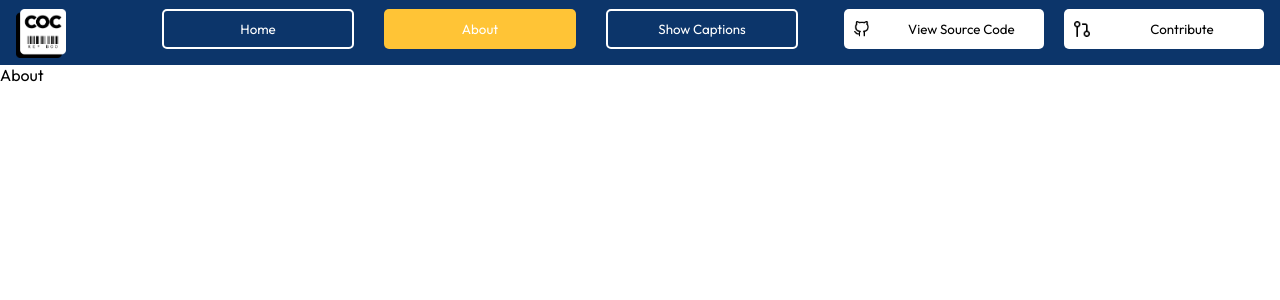
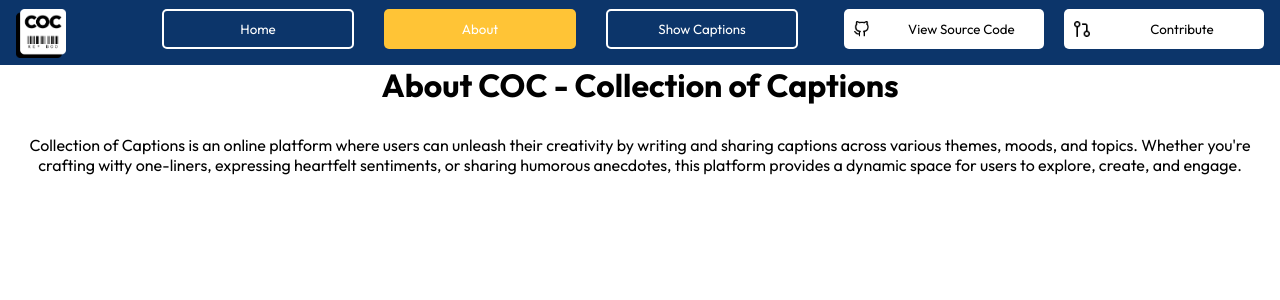
Before and after one commit to kalviumcommunity/S51_COC, a React (Vite) app in the folder client/frontend/: page / in a window 1280 px wide. Both pictures are taken after a click on the button "About". Shown: the top 300 px of the page. Built offline with nearby package versions, Linux system fonts and the light colour scheme.

Commit message:
UI Change

```diff
--- a/client/frontend/src/components/About.jsx
+++ b/client/frontend/src/components/About.jsx
@@ -3,7 +3,10 @@ import React from "react";
 function About(){
     return(
         <>
-        About
+        <div className="main-area-content-text">
+            <h1>About COC - Collection of Captions</h1>
+            <p>Collection of Captions is an online platform where users can unleash their creativity by writing and sharing captions across various themes, moods, and topics. Whether you're crafting witty one-liners, expressing heartfelt sentiments, or sharing humorous anecdotes, this platform provides a dynamic space for users to explore, create, and engage.</p>
+        </div>
         </>
     )
 }
--- a/client/frontend/src/layouts/SideNav.css
+++ b/client/frontend/src/layouts/SideNav.css
@@ -199,6 +199,13 @@ nav{
     border: none;
     cursor: pointer;
     background-color: transparent;
+}
+
+.main-area-content-text{
+    text-align: center;
+    display: flex;
+    flex-direction: column;
+    gap: 30px;
 }
 
 .main-stream{
--- a/client/frontend/src/layouts/SideNav.jsx
+++ b/client/frontend/src/layouts/SideNav.jsx
@@ -29,6 +29,14 @@ function SideNav() {
     }
   };
 
+  const handleSource = () => {
+    window.open('https://github.com/kalviumcommunity/S51_COC');
+  }
+
+  const handleContribute = () => {
+    window.open('https://github.com/kalviumcommunity/S51_COC/issues')
+  }
+
   return (
     <>
       <nav>
@@ -48,11 +56,11 @@ function SideNav() {
             </div>
           </div>
           <div className="nav-footer">
-            <div className="github">
+            <div className="github" onClick={handleSource}>
               <img src={Github} alt="github-logo" />
               <button>View Source Code</button>
             </div>
-            <div className="contribute">
+            <div className="contribute" onClick={handleContribute}>
               <img src={Contribute} alt="github-logo" />
               <button>Contribute</button>
             </div>
```
